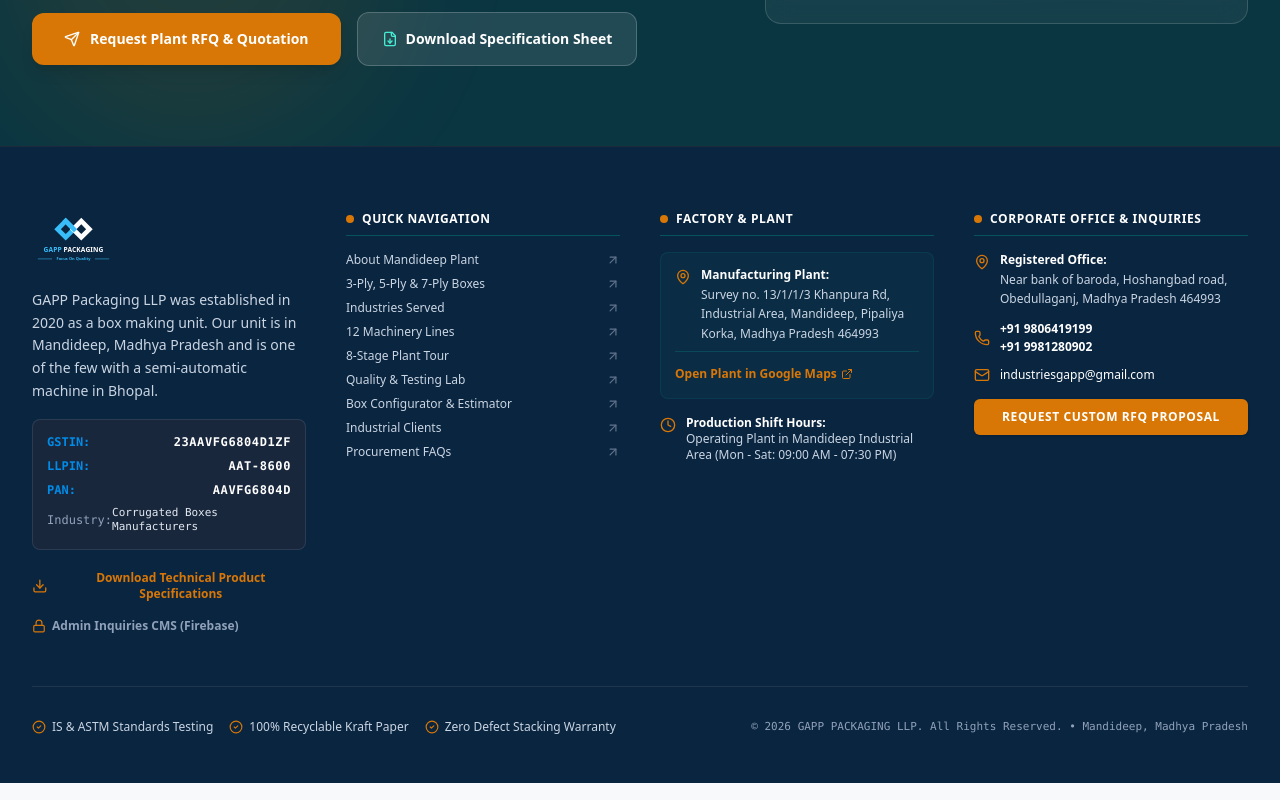
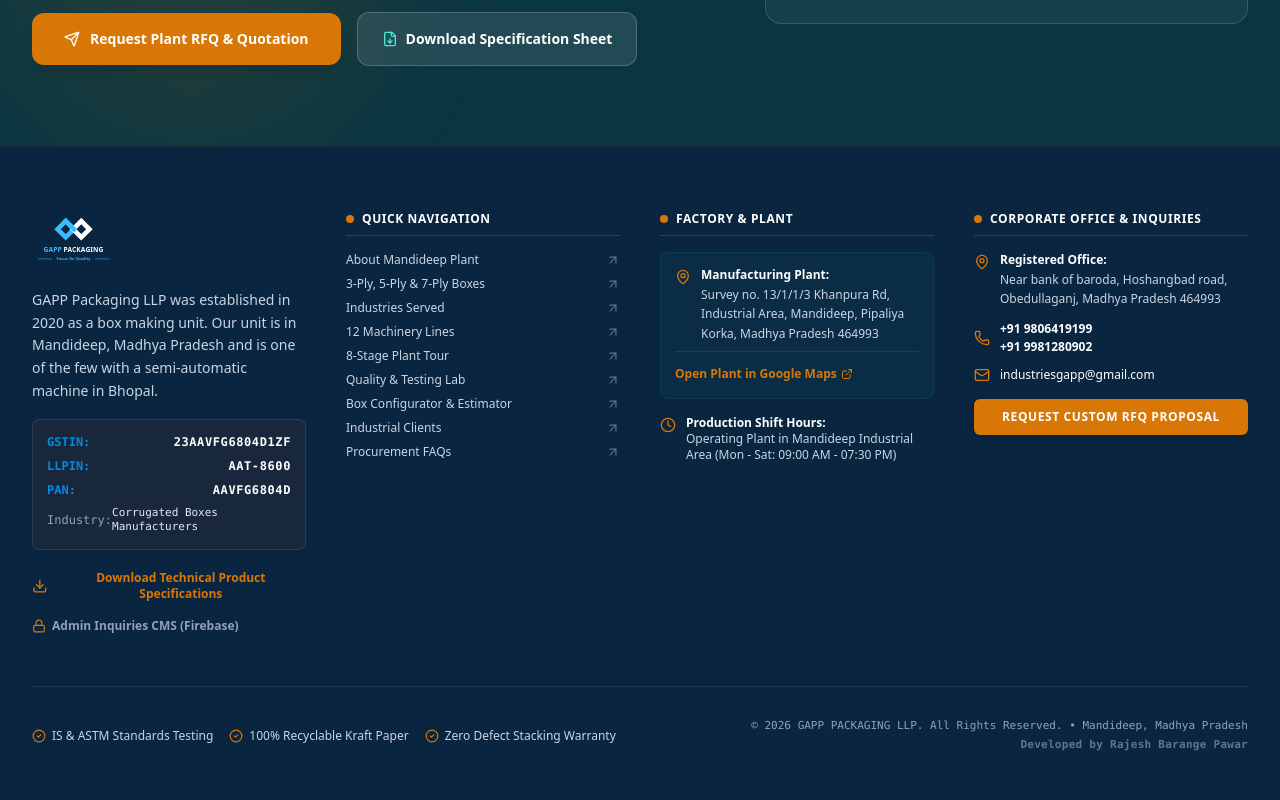
Before and after one commit to GAPP-PACKAGING-LLP/GAPP-PACKAGING-LLP., a React (Vite) app: page / in a window 1280 px wide. Shown: the part 6675-7475 px from the top of the page. Built offline with nearby package versions, Linux system fonts and the light colour scheme; no server answers; the database is empty.

Commit message:
Add developer credit to footer

```diff
--- a/src/components/layout/Footer.tsx
+++ b/src/components/layout/Footer.tsx
@@ -263,8 +263,9 @@
             </span>
           </div>
 
-          <div className="text-center md:text-right font-mono text-[11px] text-slate-400">
-            © {currentYear} {settings.companyName || 'GAPP Packaging LLP'}. All Rights Reserved. • {settings.unitLocation || 'Mandideep, MP'}
+          <div className="text-center md:text-right font-mono text-[11px] text-slate-400 space-y-1">
+            <div>© {currentYear} {settings.companyName || 'GAPP Packaging LLP'}. All Rights Reserved. • {settings.unitLocation || 'Mandideep, MP'}</div>
+            <div className="text-slate-500 font-semibold tracking-wide">Developed by Rajesh Barange Pawar</div>
           </div>
         </div>
 
```
